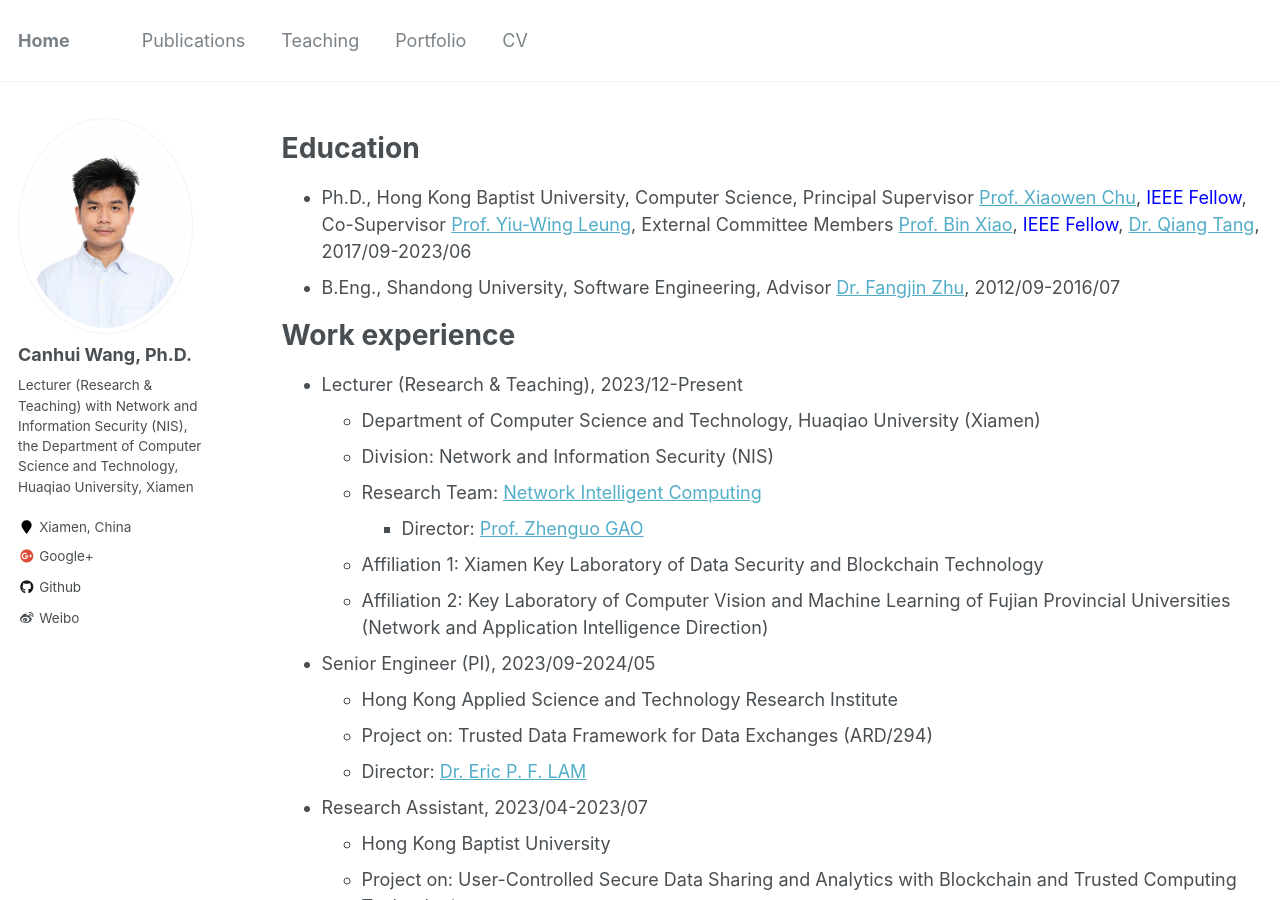
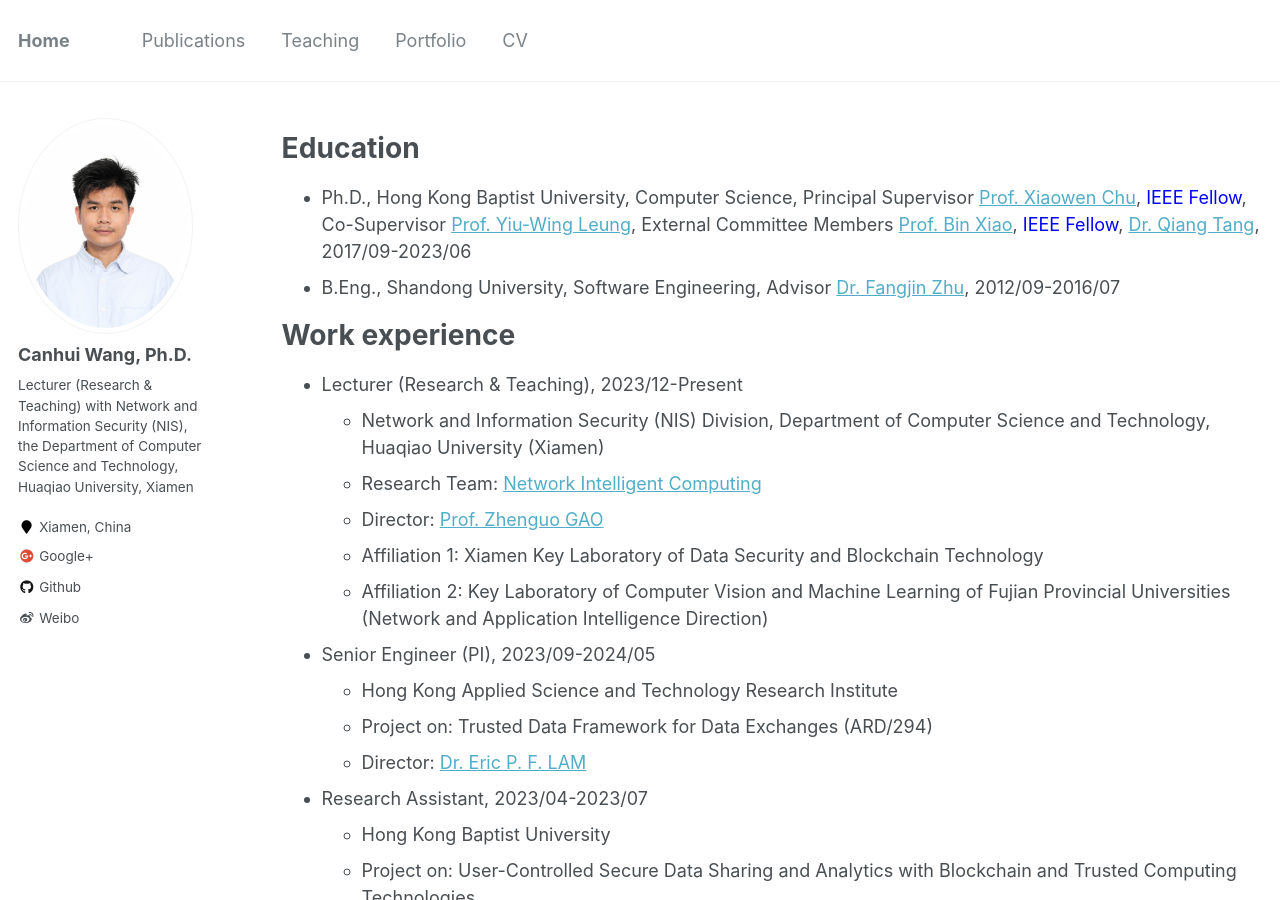
Before and after one commit to Canhui/canhui.github.io, a Jekyll site: the page built from _pages/cv.md, in a window 1280 px wide and 900 px high. Built offline with Jekyll 4.4.1, drawn with Linux system fonts in a browser that asks for light colours.

Commit message:
Update cv.md

```diff
--- a/_pages/cv.md
+++ b/_pages/cv.md
@@ -17,10 +17,9 @@ Education
 Work experience
 ======
 * Lecturer (Research & Teaching), 2023/12-Present
-  * Department of Computer Science and Technology, Huaqiao University (Xiamen)
-  * Division: Network and Information Security (NIS)
+  * Network and Information Security (NIS) Division, Department of Computer Science and Technology, Huaqiao University (Xiamen)
   * Research Team: [Network Intelligent Computing](https://cst.hqu.edu.cn/info/1059/30931.htm)
-    * Director: [Prof. Zhenguo GAO](https://www.x-mol.com/groups/AIot/people/55330)
+  * Director: [Prof. Zhenguo GAO](https://www.x-mol.com/groups/AIot/people/55330)
   * Affiliation 1: Xiamen Key Laboratory of Data Security and Blockchain Technology
   * Affiliation 2: Key Laboratory of Computer Vision and Machine Learning of Fujian Provincial Universities (Network and Application Intelligence Direction)
 
```
